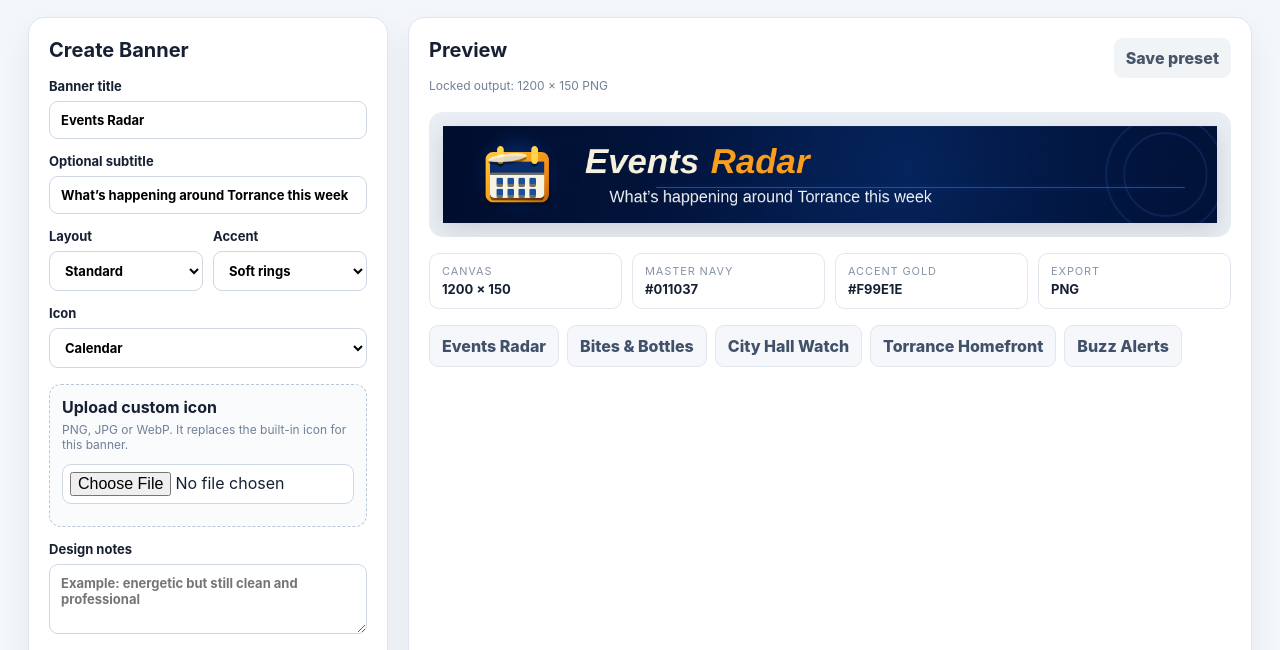
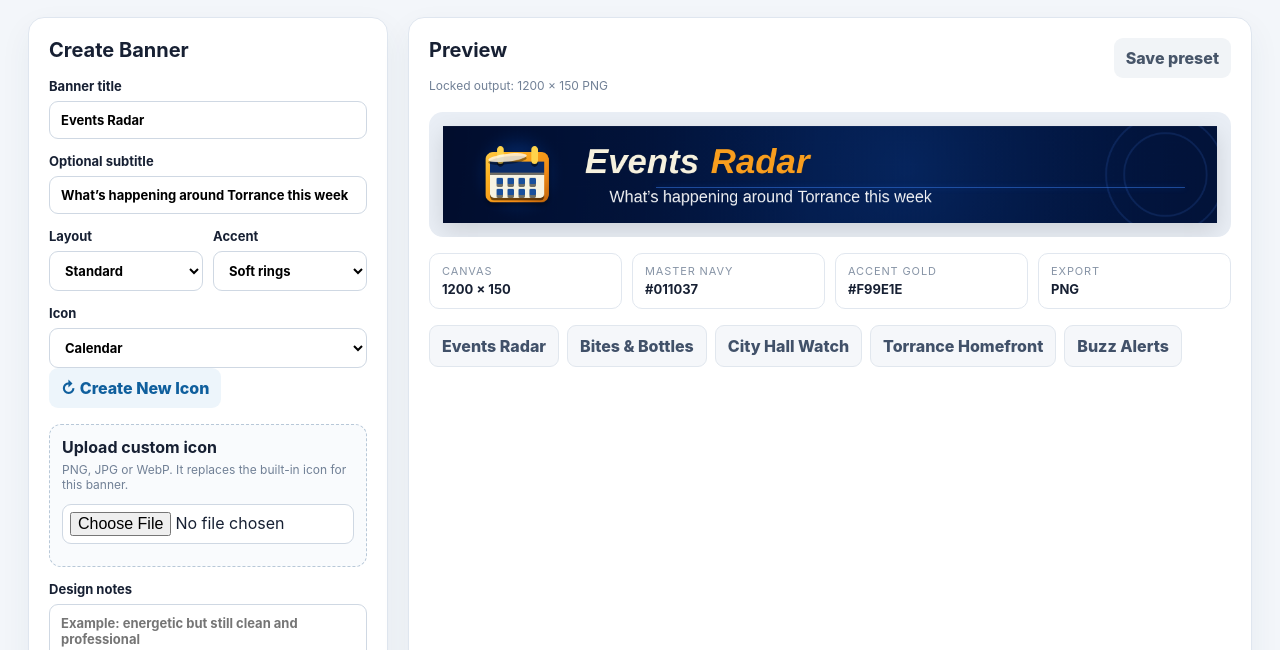
Before and after one commit to bookedbot/torrance-buzz-banner-builder, a website: page public/index.html in a window 1280 px wide. Shown: the part 123-773 px from the top of the page. Drawn offline with Linux system fonts and the light colour scheme.

Commit message:
Add Create New Icon control

```diff
--- a/public/index.html
+++ b/public/index.html
@@ -64,6 +64,8 @@
             <option value="star">Fun</option><option value="brain">Brain</option><option value="lightning">Lightning</option><option value="megaphone">Megaphone</option><option value="gem">Gem</option><option value="compass">Compass</option>
           </select>
         </label>
+
+        <button id="newIcon" class="secondary new-icon-btn" type="button">↻ Create New Icon</button>
 
         <div class="reference-box">
           <div>
```
